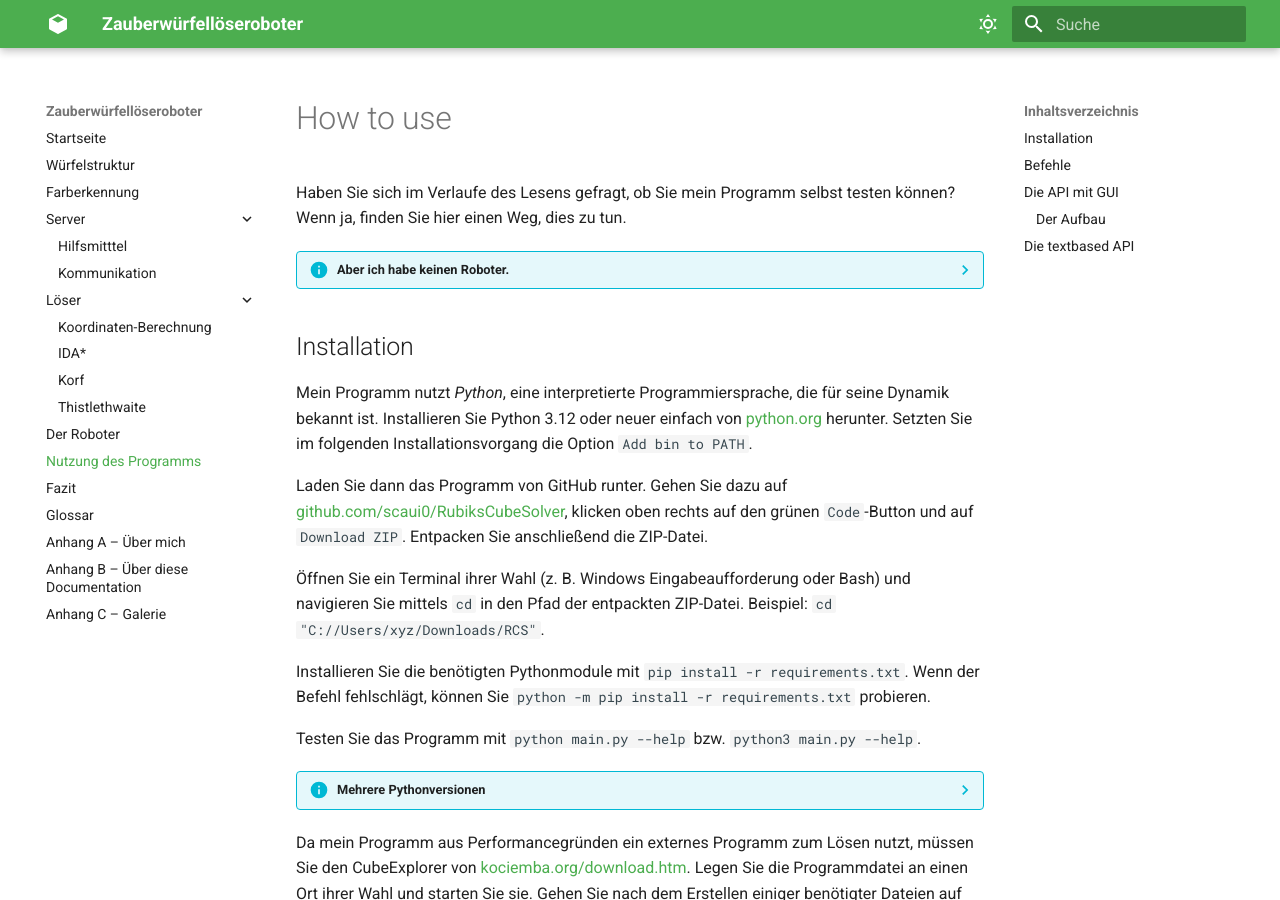
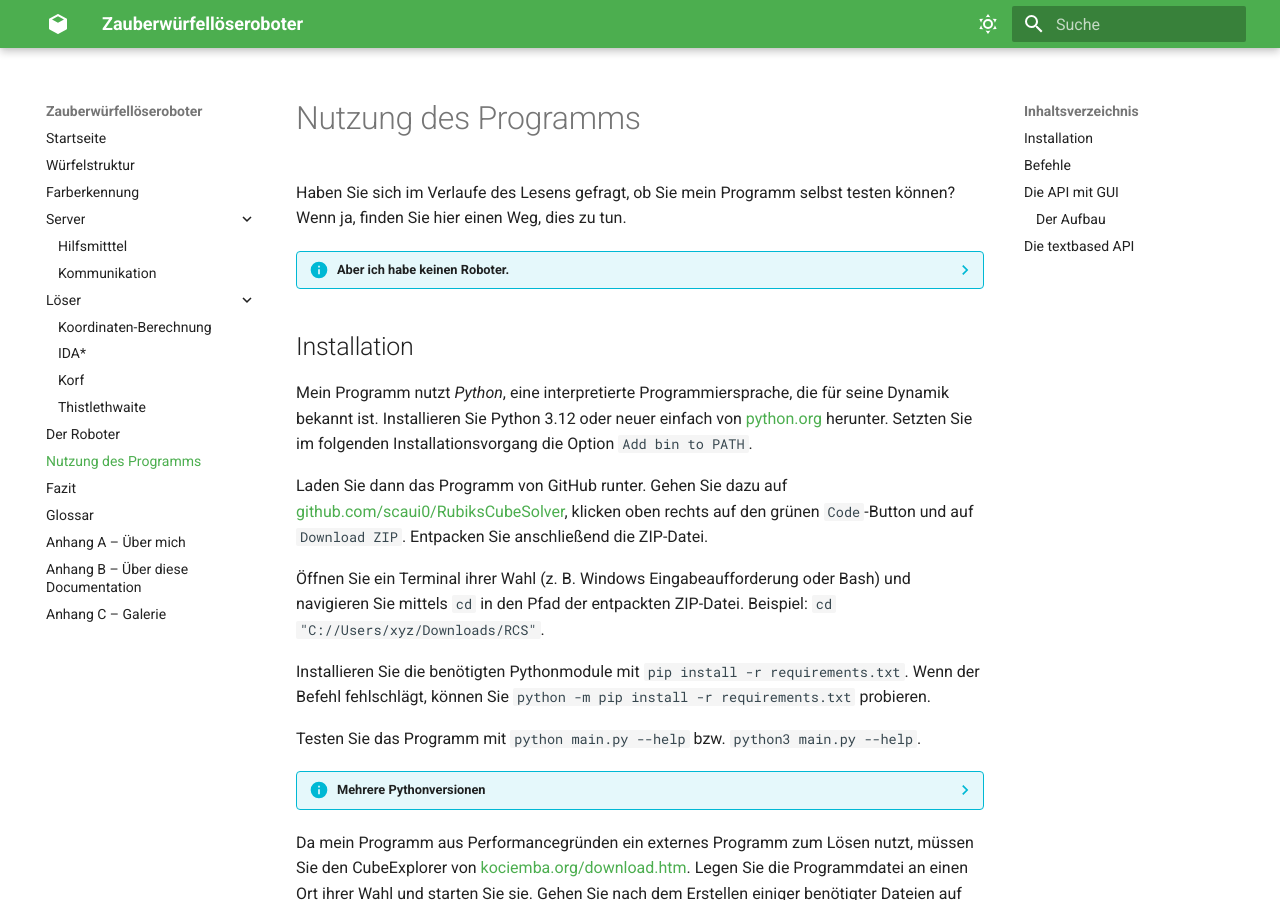
Before and after one commit to scaui0/scaui0.github.io, an MkDocs documentation site: the page built from docs/using_the_program.md, in a window 1280 px wide and 900 px high. Built offline with MkDocs 1.6.1 and Material for MkDocs 9.7.7, drawn with Linux system fonts in a browser that asks for light colours; plug-ins that fetch from the network failed and are left out.

Commit message:
Correct mistakes.

```diff
--- a/docs/using_the_program.md
+++ b/docs/using_the_program.md
@@ -1,4 +1,4 @@
-# How to use
+# Nutzung des Programms
 
 Haben Sie sich im Verlaufe des Lesens gefragt, ob Sie mein Programm selbst testen können? Wenn ja, finden Sie hier einen
 Weg, dies zu tun.
@@ -36,7 +36,7 @@ Testen Sie das Programm mit `python main.py --help` bzw. `python3 main.py --help
 Da mein Programm aus Performancegründen ein externes Programm zum Lösen nutzt, müssen Sie den CubeExplorer von
 [kociemba.org/download.htm](https://kociemba.org/download.htm). Legen Sie die Programmdatei an einen Ort ihrer Wahl und
 starten Sie sie. Gehen Sie nach dem Erstellen einiger benötigter Dateien auf *Options* --> *Web server* und setzten Sie
-einen Haken bei  *Enable Web Server*. Wenn Sie mein Programm nutzen, sollten Sie immer eine Instanz des Programms
+einen Haken bei *Enable Web Server*. Wenn Sie mein Programm nutzen, sollten Sie immer eine Instanz des Programms
 geöffnet haben, damit mein Programm den `Cube Explorer` im Hintergrund per API nutzen kann.
 
 ## Befehle
```
Also changed, not shown: docs/diary.md (+2 -0 lines).
